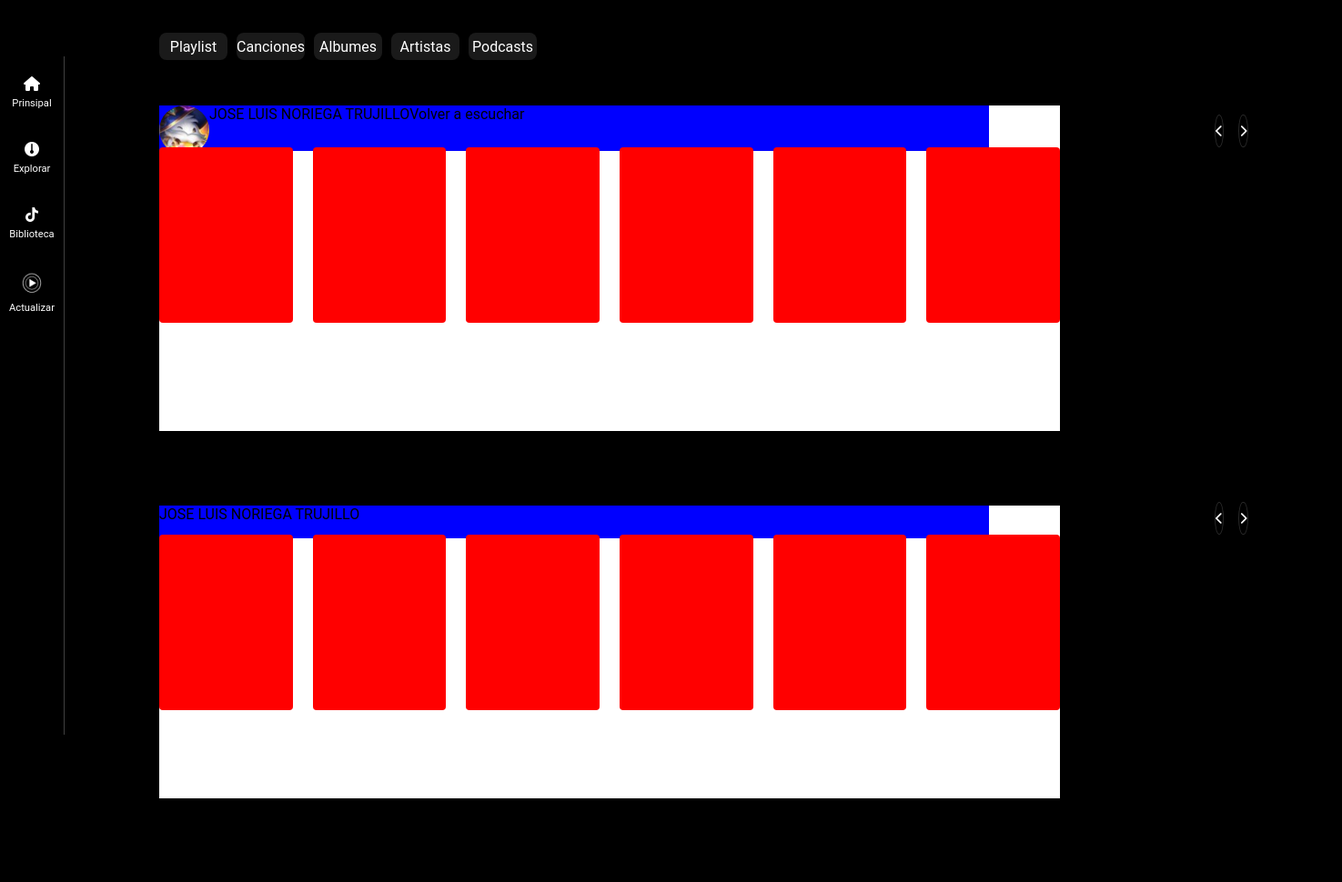
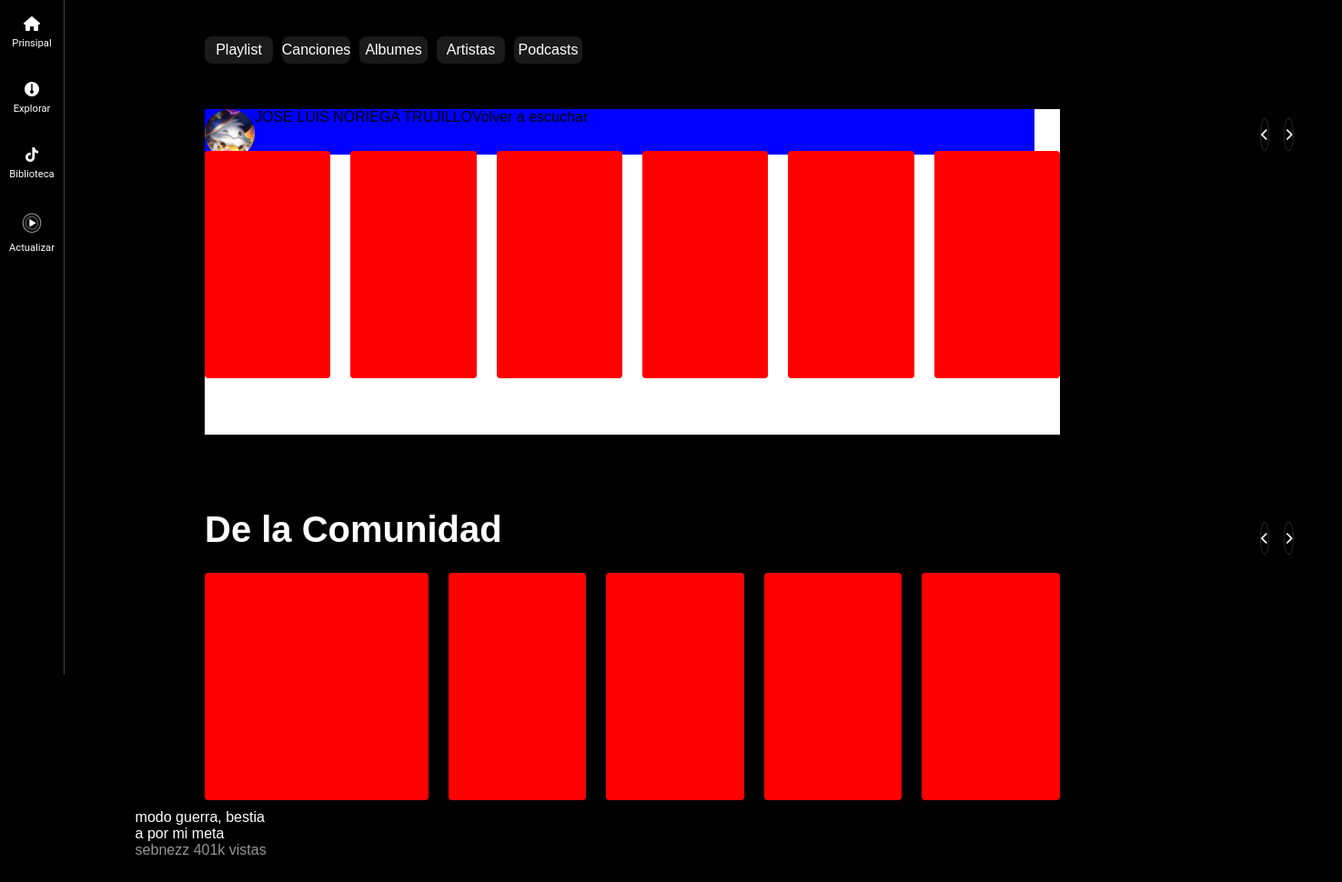
Before and after one commit to pac0sanch3/mi-sitio-web, a plain HTML site: page youtubeMusic.html in a window 1280 px wide. Shown: the part 70-1040 px from the top of the page at 91% size, 1475 px wide, since content can reach past the window. Drawn offline with Linux system fonts and the light colour scheme; a web font is replaced by a local one.

Commit message:
vamo ahi

```diff
--- a/css/youtubeMusic.css
+++ b/css/youtubeMusic.css
@@ -1,7 +1,7 @@
 *{
     padding: 0;
     margin: 0;
-    font-family:'Roboto' ;
+    font-family: sans-serif;
 }
 body{
     background-color: black;
@@ -40,6 +40,7 @@ body{
     background-color: black;
     display: grid;
     height: 65px;
+    position: fixed;
     border-bottom:rgb(64, 64, 64) solid 1px;
     grid-template: "empty-left menu-derecha menu-center menu-izquierda empty-right"/
                     20px        230px          minmax(0, 600px)   1fr        100px;
@@ -107,8 +108,9 @@ body{
     background-color: black;
     display: grid;
     height: 65px;
+    padding-top: 70px;
     grid-template: "empty-left  cont-center         empty-right"/
-                    175px         minmax(0, 1300px)   115px;
+                    225px         minmax(0, 1500px)   115px;
 }
 .menu-chiquito{
     margin-top: 66px;
@@ -146,6 +148,7 @@ body{
     font-size: 0.7em;
     margin-top: 5px;
     text-decoration: none;
+    font-family:'Roboto' ;
 
 }
 .decoration{
@@ -280,9 +283,8 @@ body{
     background-color: red;
 }
 .cajaPadre1{
-    background-color: white;
     margin-top: 560px;
-    height: 322px;
+    height: 389px;
     grid-area: cont-center;
 }
 .palantepatras1{
@@ -292,22 +294,38 @@ body{
     margin-left: 1160px;
     margin-top: -40px;
 }
+.delacomunidad{
+    color: white;
+    font-size: 2.5em;
+    font-weight: 900;
+}
 .cajanieto2{
     width: 912px;
-    background-color: blue;
-    height: 36px;
+    height: 54px;
     display: flex;
+}
+.text2{
+    margin-top: 280px;
+    margin-left: -250px;
+}
+.text2 .text3{
+    color: #fff;
+}
+.text2 .text4{
+    color:rgb(148, 148, 148);
 }
 .cajahija2{
     grid-area: cont-center;
 }
 .caja2{
     background-color: red;
+    margin-top: 20px;
 }
 .cajabox1{
-    width: 193px;
-    height: 193px;
+    width: 250px;
+    height: 250px;
     border-radius: 4px;
+
 }
 .cajabox{
     flex-direction: row;
--- a/youtubeMusic.html
+++ b/youtubeMusic.html
@@ -114,7 +114,7 @@
             <div class="cajahijo2">
                 <div class="cajanieto2">
                     <div>
-                        <p>JOSE LUIS NORIEGA TRUJILLO</p>
+                        <p class="delacomunidad" >De la Comunidad</p>
                     </div>
                 </div>
                 <div class="palantepatras1">
@@ -129,6 +129,10 @@
             <div class="cajabox cajahija2">
                 <div class="cajabox1 caja2">
 
+                </div>
+                <div class="text2">
+                    <div class="text3">modo guerra, bestia a por mi meta</div>
+                    <div class="text4">sebnezz  401k vistas </div>
                 </div>
                 <div class="cajabox1 caja2">
 
```
